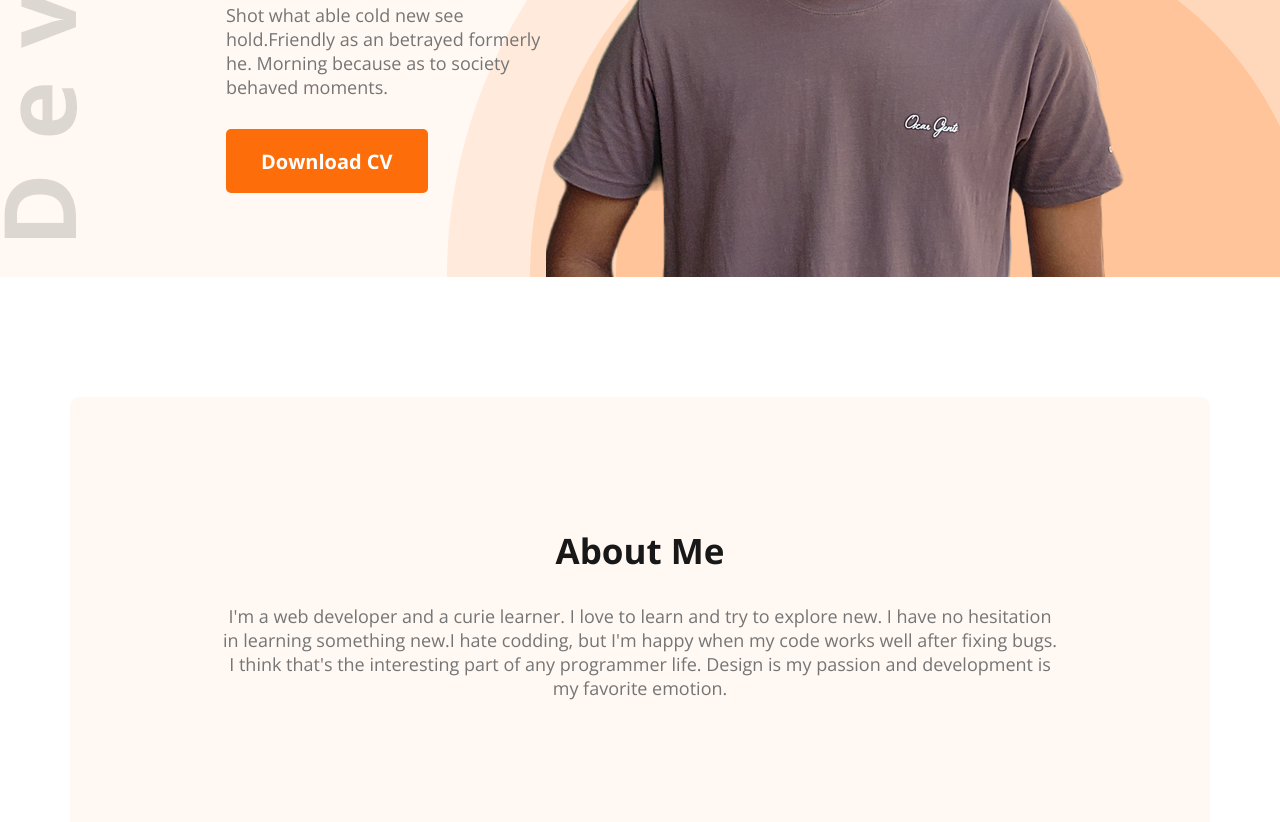
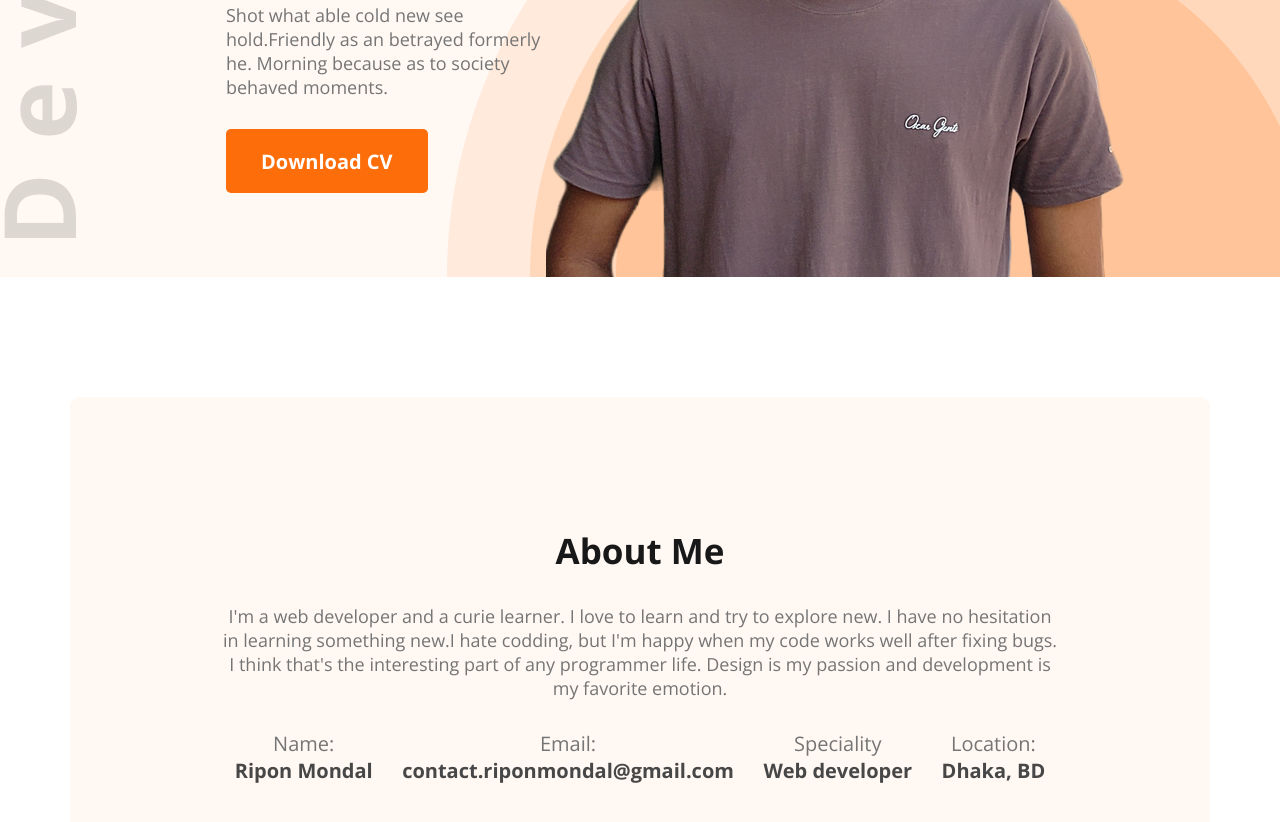
Before and after one commit to riponmondalbd/responsive-portfolio, a plain HTML site: page index.html in a window 1280 px wide. Shown: the part 563-1385 px from the top of the page. Drawn offline with nearby package versions, Linux system fonts and the light colour scheme.

Commit message:
added header and about section

```diff
--- a/index.html
+++ b/index.html
@@ -41,7 +41,26 @@
                 have no hesitation in learning something new.I hate codding, but I'm happy when my code works well
                 after fixing bugs. I think that's the interesting part of any programmer life. Design is my passion
                 and development is my favorite emotion.</p>
+            <div class="about-info-container">
+                <div class="about-info">
+                    <p class="info-title">Name:</p>
+                    <p class="info-description">Ripon Mondal</p>
+                </div>
+                <div class="about-info">
+                    <p class="info-title">Email:</p>
+                    <p class="info-description">contact.riponmondal@gmail.com</p>
+                </div>
+                <div class="about-info">
+                    <p class="info-title">Speciality</p>
+                    <p class="info-description">Web developer</p>
+                </div>
+                <div class="about-info">
+                    <p class="info-title">Location:</p>
+                    <p class="info-description">Dhaka, BD</p>
+                </div>
+            </div>
         </section>
+
     </main>
     <footer>
 
--- a/styles/portfolio.css
+++ b/styles/portfolio.css
@@ -85,6 +85,7 @@ main {
 /* About section styles */
 
 .about {
+    text-align: center;
     margin-top: 120px;
     background-color: #FFF8F3;
     border-radius: 10px;
@@ -95,13 +96,27 @@ main {
     font-size: 35px;
     font-weight: 700;
     color: #181818;
-    text-align: center;
     margin-bottom: 30px;
 }
 
 .section-description {
     color: #757575;
-    text-align: center;
     font-size: 18px;
     margin-bottom: 30px;
 }
+
+.about-info-container {
+    display: flex;
+    justify-content: space-around;
+}
+
+.about .info-title {
+    font-size: 20px;
+    color: #757575;
+}
+
+.about .info-description {
+    font-weight: 700;
+    font-size: 20px;
+    color: #474747;
+}
```
